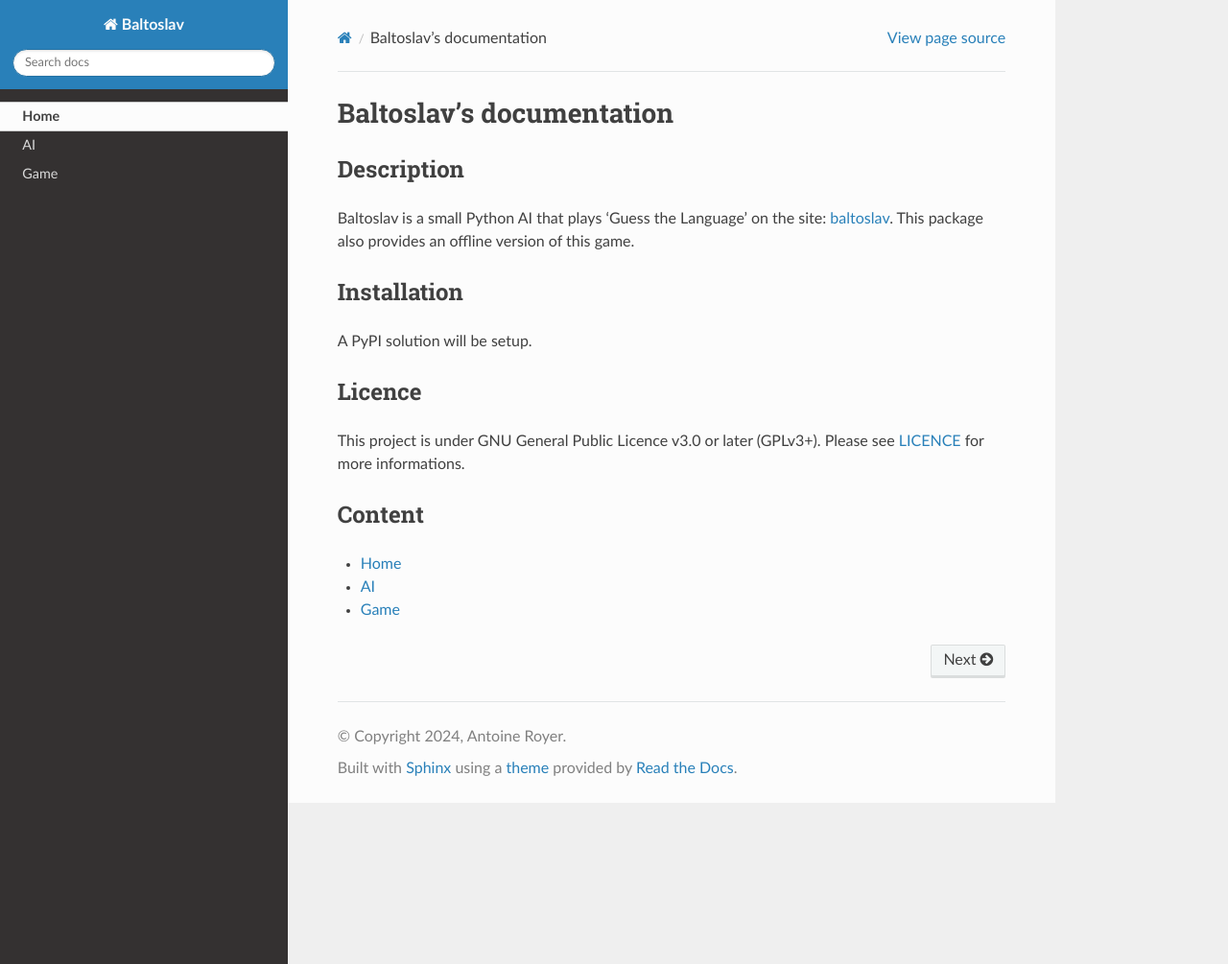
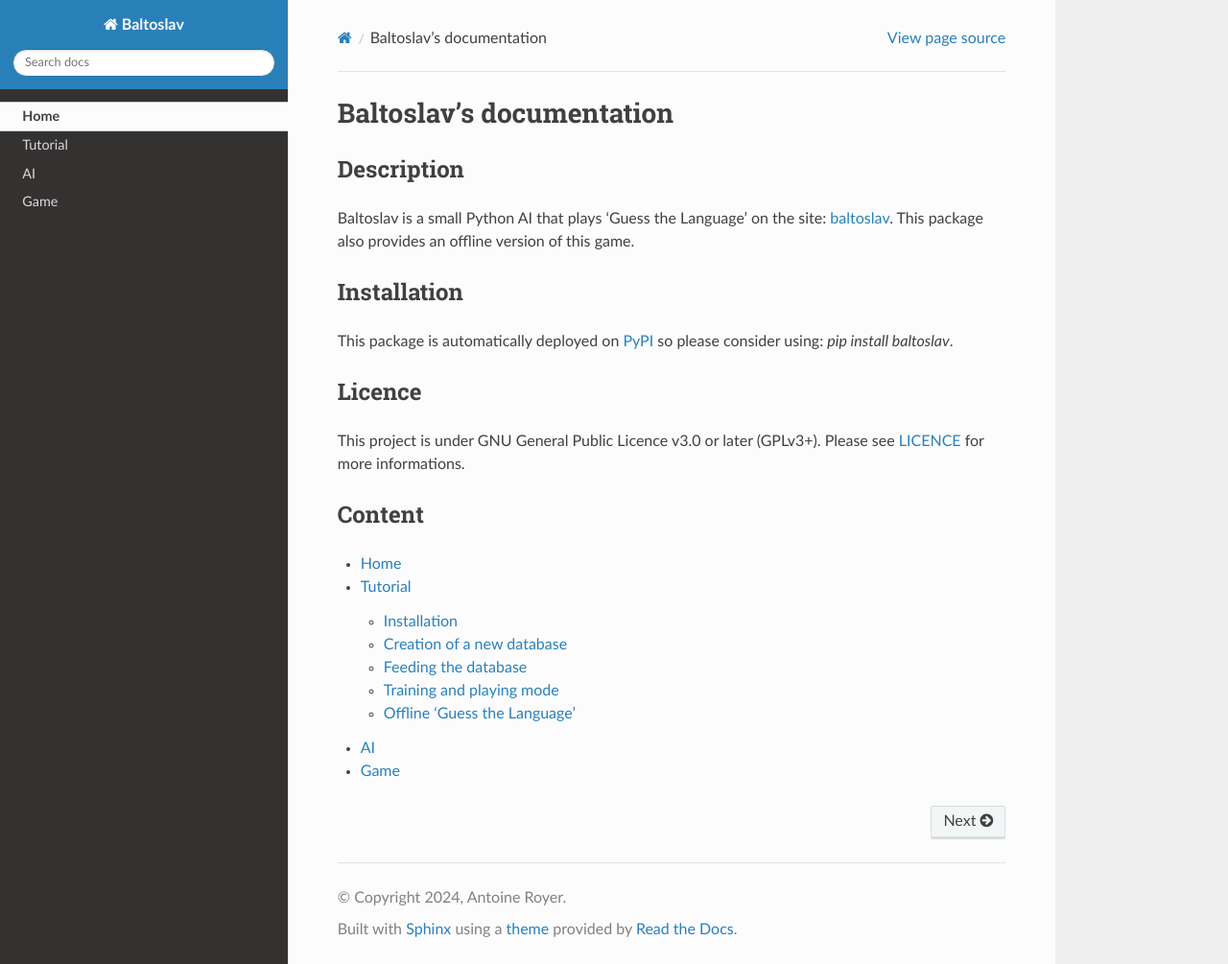
Before and after one commit to Shadow15510/Baltoslav, a Sphinx documentation site: the page built from docs/index.rst, in a window 1280 px wide and 1005 px high. Shown: the whole window at 96% size. Built offline with Sphinx 7.4.7 and the Read the Docs theme 2.0.0, drawn with Linux system fonts in a browser that asks for light colours.

Commit message:
Complete documentation

```diff
--- a/docs/index.rst
+++ b/docs/index.rst
@@ -8,7 +8,7 @@ Baltoslav is a small Python AI that plays 'Guess the Language' on the site: `bal
 
 Installation
 ------------
-A PyPI solution will be setup.
+This package is automatically deployed on `PyPI <https://pypi.org/project/Baltoslav//>`_ so please consider using: `pip install baltoslav`.
 
 Licence
 -------
@@ -19,5 +19,6 @@ Content
 -------
 .. toctree::
 	Home <self>
+	Tutorial <tutorial>
 	AI <ai>
 	Game <game>
--- /dev/null
+++ b/docs/tutorial.rst
@@ -0,0 +1,17 @@
+Tutorial
+========
+
+Installation
+------------
+
+Creation of a new database
+--------------------------
+
+Feeding the database
+--------------------
+
+Training and playing mode
+-------------------------
+
+Offline 'Guess the Language'
+----------------------------
```
Also changed, not shown: README.md (+2 -2 lines).
